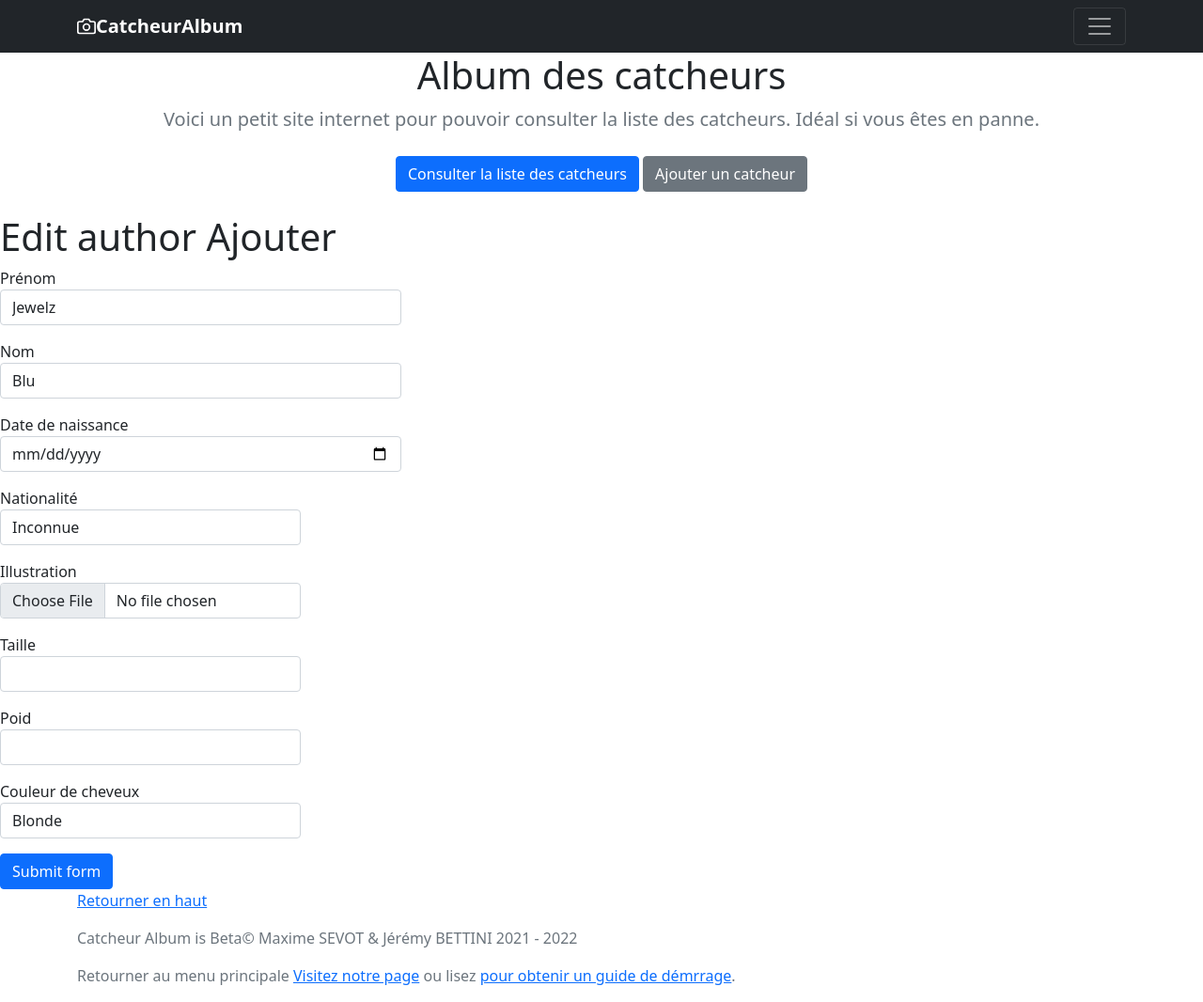
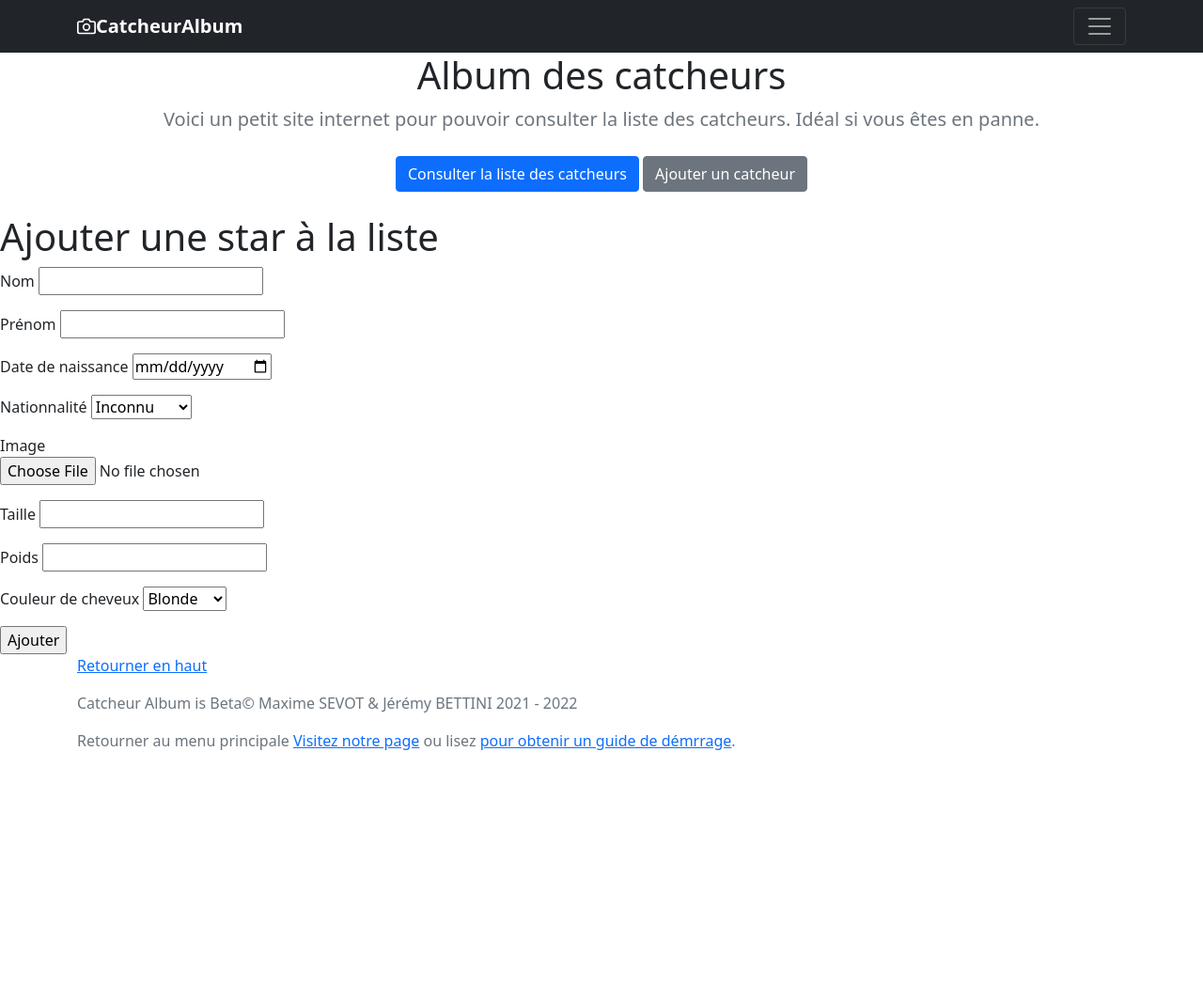
Before and after one commit to Asmeeeee/CatcheurPickerFlask, a Flask app: page /editAjouter in a window 1280 px wide. Shown: the whole page at 94% size. After the commit the page ends 798 px from the top, so only its background shows below. Run offline with Flask 2, Linux system fonts and the light colour scheme; some libraries are stand-ins or nearby versions.

Commit message:
Commencement de l'ajout dans la db

```diff
--- a/tuto/commands.py
+++ b/tuto/commands.py
@@ -42,8 +42,8 @@
                     starDateNaiss = b["DateNaiss"],
                     starImg = b["img"],
                     starHair = b['hairColor'],
-                    starSize = b['taille'],
-                    starHeigh = b['poids'],
+                    starHeight = b['taille'],
+                    starWeight = b['poids'],
                     starOrigin = b['nationnalite'],
                     userMail = b["userMail"])
     #On ajoute l'objet o à la base
--- a/tuto/templates/edit/editAjouter.html
+++ b/tuto/templates/edit/editAjouter.html
@@ -2,31 +2,38 @@
 {% block main %}
 <head>
   <meta charset="utf-8">
-  <link rel="stylesheet" href="../../static/edit/editAjouter.css">
+  <link rel="stylesheet" href="/static/edit/editAjouter.css">
 </head>
 
-<h1>Edit author Ajouter</h1>
+<h1>Ajouter une star à la liste</h1>
 
-<form method="POST" class="needs-validation" novalidate >
+
+<form method="POST" action="{{ url_for('editAjouter') }}">
   <section>
   <div class="form-row">
     <div class="col-md-4 mb-3">
-      <label for="validationTooltip01">Prénom</label>
-      <input type="text" class="form-control" id="validationTooltip01" placeholder="prenom" value="Jewelz" required>
+        <fieldset class="oui">
+          {{ form.nom.label }}
+          {{ form.nom(size=20) }}
+        </fieldset>
       <div class="valid-tooltip">
         Looks good!
       </div>
     </div>
     <div class="col-md-4 mb-3">
-      <label for="validationTooltip02">Nom</label>
-      <input type="text" class="form-control" id="validationTooltip02" placeholder="Nom" value="Blu" required>
+      <fieldset class="oui">
+        {{ form.prenom.label }}
+        {{ form.prenom(size=20) }}
+      </fieldset>
       <div class="valid-tooltip">
         Looks good!
       </div>
     </div>
     <div class="col-md-4 mb-3">
-      <label for="validationTooltip02">Date de naissance</label>
-      <input type="date" class="form-control" id="validationTooltip02">
+      <fieldset class="oui">
+        {{ form.dateNaiss.label }}
+        {{ form.dateNaiss }}
+      </fieldset>
       <div class="valid-tooltip">
         Looks good!
       </div>
@@ -34,50 +41,44 @@
   </div>
   <div class="form-row">
     <div class="col-md-3 mb-3">
-      <label for="validationTooltip04">Nationalité</label>
-      <select name="nationalite" id="nationalite" class="form-control" id="validationTooltip04" required>
-        <option value="Inconnue">Inconnue</option>
-        <option value="Americain">Americain</option>
-        <option value="Africaine">Africaine</option>
-        <option value="Asiatique">Asiatique</option>
-        <option value="Mexicain">Mexicain</option>
-        <option value="Russe">Russe</option>
-        <option value="Francaise">Française</option>
-        <option value="Italienne">Italienne</option>
-    </select>
+      <fieldset class="oui">
+        {{ form.origin.label }}
+        {{ form.origin }}
+      </fieldset>
     </div>
     <div class="col-md-3 mb-3">
-      <label for="validationTooltip05">Illustration</label>
-      <input type="FILE" class="form-control" id="validationTooltip05">
+      <fieldset class="oui">
+        {{ form.img.label }}
+        {{ form.img }}
+      </fieldset>
       <div class="invalid-tooltip">
         Please provide a valid zip.
       </div>
     </div>
     <div class="col-md-3 mb-3">
-      <label for="validationTooltip05">Taille</label>
-      <input type="double" class="form-control" id="validationTooltip05" placehold= "1,60">
+      <fieldset class="oui">
+        {{ form.height.label }}
+        {{ form.height }}
+      </fieldset>
       <div class="invalid-tooltip">
       </div>
     </div>
     <div class="col-md-3 mb-3">
-      <label for="validationTooltip05">Poid</label>
-      <input type="double" class="form-control" id="validationTooltip05" placehold= "60">
+      <fieldset class="oui">
+        {{ form.weight.label }}
+        {{ form.weight }}
+      </fieldset>
       <div class="invalid-tooltip">
       </div>
     </div>
     <div class="col-md-3 mb-3">
-      <label for="validationTooltip04">Couleur de cheveux</label>
-      <select name="hair_color" id="hair_color" class="form-control" id="validationTooltip04" required>
-        <option value="Blonde">Blonde</option>
-        <option value="Brune">Brune</option>
-        <option value="Rousse">Rousse</option>
-        <option value="Noir">Noir</option>
-        <option value="Chauve">Chauve</option>
-        <option value="Fantaisie">Fantaisie</option>
-    </select>
+      <fieldset class="oui">
+        {{ form.hairColor.label }}
+        {{ form.hairColor }}
+      </fieldset>
     </div>
   </div>
 </section>
-  <button class="btn btn-primary" type="submit">Submit form</button>
+  {{ form.submit }}
 </form>
 {% endblock %}
--- a/tuto/views.py
+++ b/tuto/views.py
@@ -1,14 +1,37 @@
 from .app import app, db
-from flask import render_template, redirect, url_for
+from flask import flash, render_template, redirect, url_for
 from .models import *
 from flask_wtf import FlaskForm
-from wtforms import StringField, HiddenField, validators
-#from wtforms.validators import DataRequired, validators
+from wtforms import StringField, HiddenField, validators, SubmitField, SelectField, DateField, FileField
+from wtforms.validators import DataRequired
 
-class AuthorForm(FlaskForm):
+class CreateStar(FlaskForm):
     id = HiddenField('id')
-    #name = StringField('Nom', [validators.InputRequired(), validators.Lenght(min=2, max=25, message = "Le nom doit avoir entre 2 et 25 caractères mon pote !", validators.Regexp('a-zA-Z]+$', message = "Le nom doit avoir entre 2 et 25 caractères mon pote !"))])
-    name = StringField('Nom', validators =[validators.InputRequired()])
+    prenom = StringField('Prénom', validators =[validators.InputRequired()])
+    nom = StringField('Nom', validators =[validators.InputRequired()])
+    dateNaiss = DateField('Date de naissance')
+    origin = SelectField('Nationnalité', [DataRequired()], choices =[
+                                                                    ('inconnu', 'Inconnu'),
+                                                                    ('fra', 'Française'),
+                                                                    ('usa', 'Américaine'),
+                                                                    ('afr', 'Africaine'),
+                                                                    ('asi', 'Asiatique'),
+                                                                    ('mex', 'Mexicaine'),
+                                                                    ('rus', 'Russe'),
+                                                                    ('ita', 'Italienne')
+                                                                    ])
+    img = FileField('Image')
+    height = StringField('Taille', validators =[validators.InputRequired()])
+    weight = StringField('Poids', validators =[validators.InputRequired()])
+    hairColor = SelectField('Couleur de cheveux', [DataRequired()], choices =[
+                                                                             ('blo', 'Blonde'),
+                                                                             ('bru', 'Brune'),
+                                                                             ('rou', 'Rousse'),
+                                                                             ('noi', 'Noir'),
+                                                                             ('cha', 'Chauve'),
+                                                                             ('fan', 'Fantaisie')
+                                                                             ])
+    submit = SubmitField('Ajouter')
 
 @app.route("/")
 def home():
@@ -22,13 +45,13 @@
 def hairColor(couleur):
     return render_template("home.html", stars = get_star_by_hair(couleur))
 
-@app.route("/Size")
-def size():
-    return render_template("home.html", stars = get_star_by_size())
+@app.route("/Height")
+def height():
+    return render_template("home.html", stars = get_star_by_height())
 
-@app.route("/Heigh")
-def heigh():
-    return render_template("home.html", stars = get_star_by_heigh())
+@app.route("/Weight")
+def weight():
+    return render_template("home.html", stars = get_star_by_weight())
 
 @app.route("/Origin/<string:origin>")
 def origin(origin):
@@ -43,19 +66,29 @@
 def editSupprimer():
     return render_template( 'edit/editSupprimer.html' )
 
-@app.route("/editAjouter")
+@app.route("/editAjouter", methods=['GET', 'POST'])
 def editAjouter():
-    return render_template( 'edit/editAjouter.html' )
+    form = CreateStar()
+    if form.submit.data:
+        star = Star(starId=20,#id,
+                    starNom=form.nom.data,
+                    starPrenom=form.prenom.data,
+                    starDateNaiss=form.dateNaiss.data,
+                    starImg=form.img.data,
+                    starHair=form.hairColor.data,
+                    starHeight=form.height.data,
+                    starWeight=form.weight.data,
+                    starOrigin=form.origin.data,
+                    userMail="max.sevot@gmail.com")
+        db.session.add(star)
+        db.session.commit()
+        print("Je suis entrée")
+        flash('Merci pour votre Star')
+        return redirect("/editAjouter")
+    return render_template( '/edit/editAjouter.html', form=form )
 
-
-# @app.route("/editModifier")
-# def editModifier():
-#     return render_template( 'edit/editModifier.html' )
-
-
-@app.route("/editModifier/<int:id>")
-def edit_author(id=None):
-    print(id)
+@app.route("/editAjouter/<int:id>")
+def addStar(id=None):
     nom = None
     if id is None:
         a = get_sample(id)
```
Also changed, not shown: tuto/models.py (+6 -6 lines), tuto/templates/home.html (+4 -4 lines), tuto.db.
